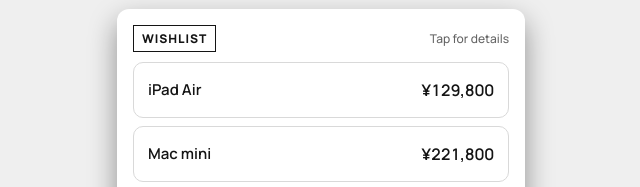
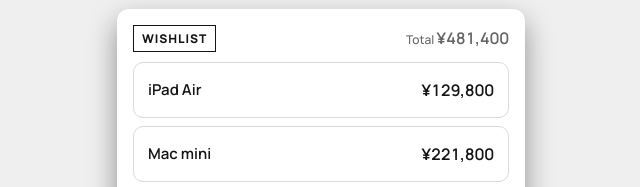
Before and after one commit to samaraizu/myfinance, a website: page app/index.html in a window 1280 px wide. Shown: the part 356-543 px from the top of the page, 319-959 px from the left. Drawn offline with Linux system fonts and the light colour scheme.

Commit message:
Wishlist: show the total of all items in the header
Co-Authored-By: Claude Opus 5.5 <noreply@anthropic.com>
Claude-Session: https://claude.ai/code/session_01GK8WfcCvQhH8MRLfkYDd5e

```diff
--- a/app/index.html
+++ b/app/index.html
@@ -465,7 +465,7 @@ body::before{content:"";position:fixed;inset:0 0 auto;height:env(safe-area-inset
   </section>
 
   <section class="card" aria-label="Wishlist" data-tab="summary">
-    <h2>Wishlist <span>Tap for details</span></h2>
+    <h2>Wishlist <span>Total <b class="num" id="wishAll"></b></span></h2>
     <div class="wishes" id="wishes"></div>
     <button class="more" type="button" id="wishAddOpen">＋ Add an item</button>
     <form class="add-inline" id="wishForm" hidden novalidate>
@@ -879,6 +879,7 @@ function render(){
       <span class="name">${esc(w.name)}</span><span class="num">${yen(w.price)}</span>
     </button>`).join("") : `<div class="empty-note">Nothing on the wishlist yet. Add what you plan to buy.</div>`;
   $("wishTotal").textContent = yen(plan);
+  $("wishAll").textContent = yen(WISH.reduce((a,w)=>a+(+w.price||0),0));
   const nextOff = WISH.filter(w=>!w.on).sort((a,b)=>a.price-b.price)[0];
   $("wishHint").textContent = nextOff
     ? (free - nextOff.price >= 0 ? `Add “${nextOff.name}” and ${yen(free-nextOff.price)} remains` : `Add “${nextOff.name}” and you go ${yen(nextOff.price-free)} over`)
```
Also changed, not shown: ui/prototype.html (+2 -1 lines).
